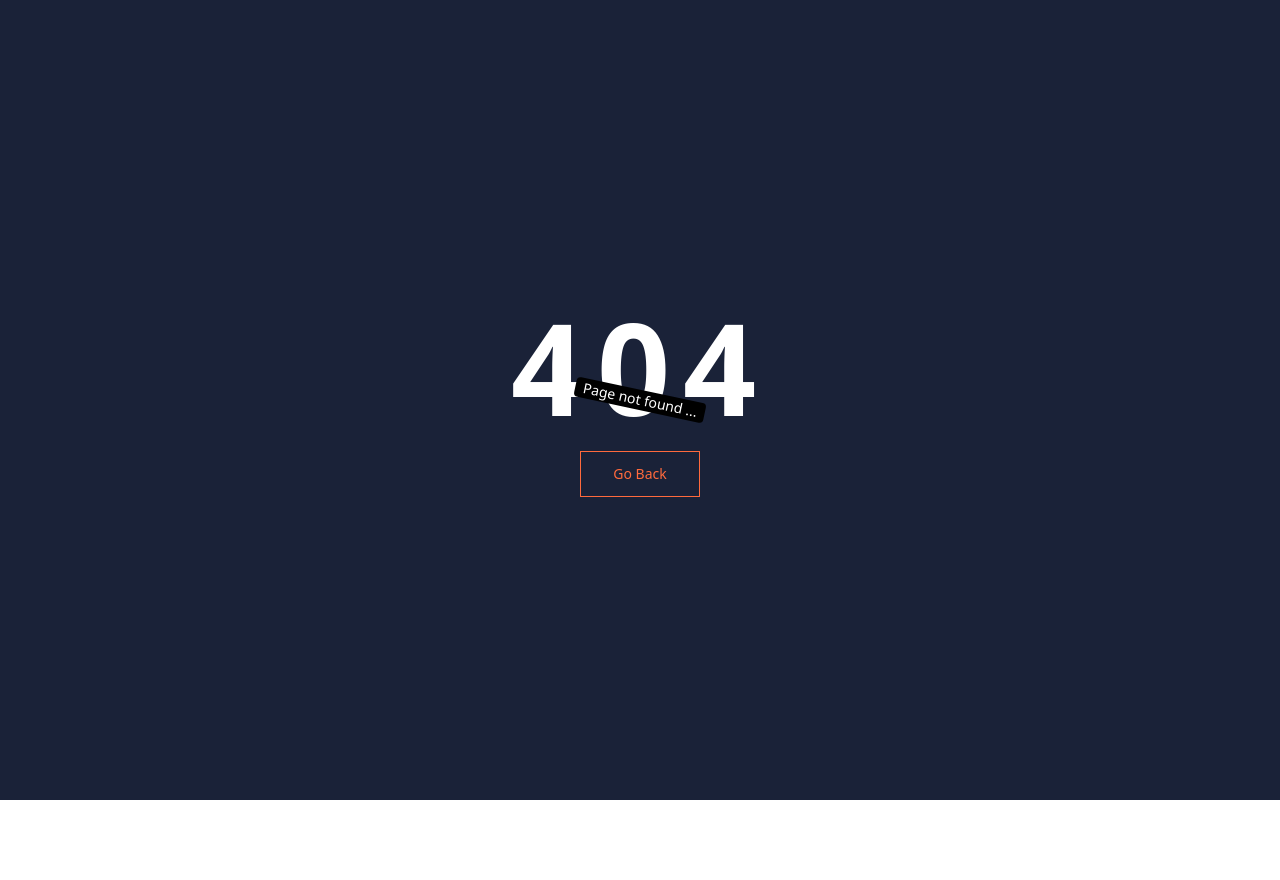
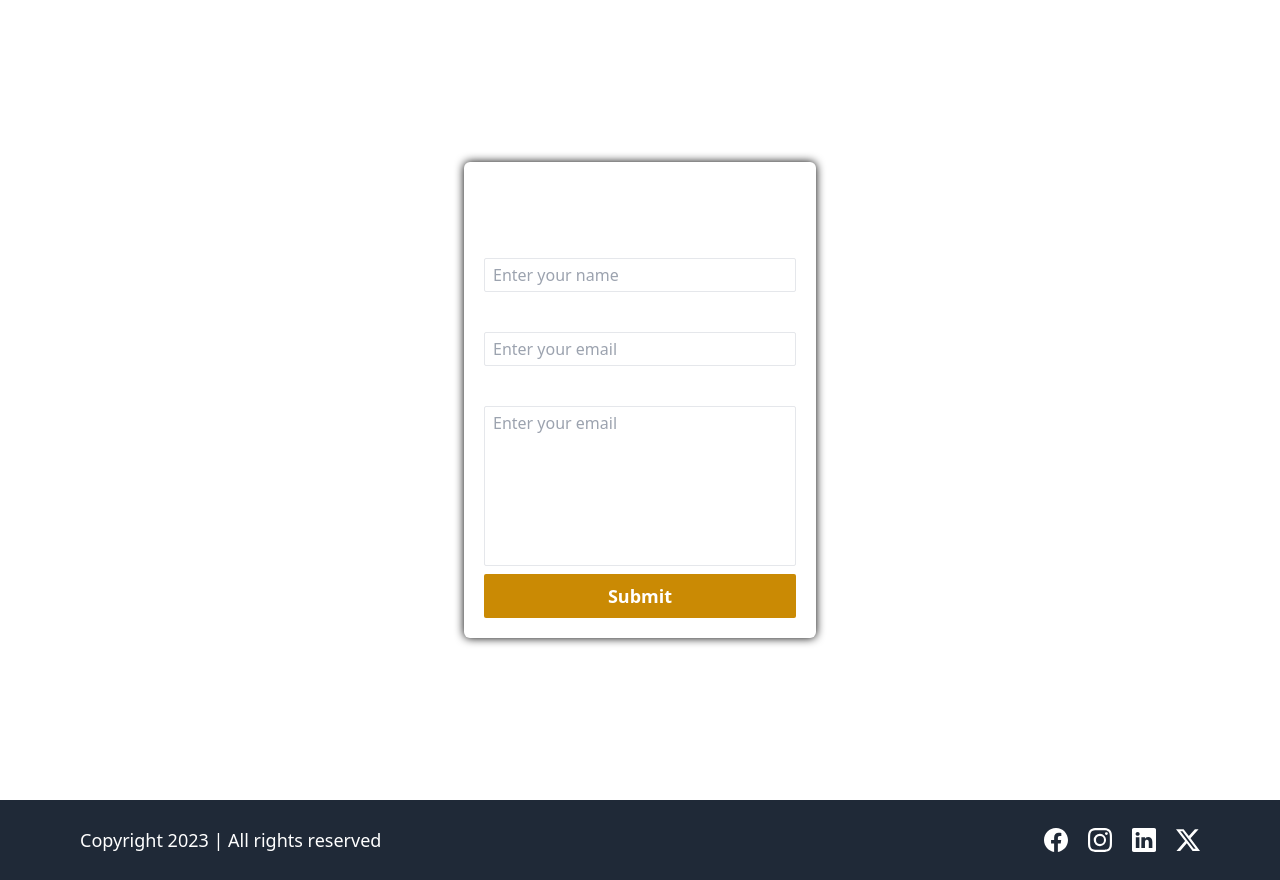
Before and after one commit to Patelnik248/E-LearningPlateform, a React (Vite) app: page /contact in a window 1280 px wide. Before the commit this address had no page. Before the commit the page ends 800 px from the top, so only its background shows below. Built offline with nearby package versions, Linux system fonts and the light colour scheme.

Commit message:
Contact us page Added

```diff
--- a/src/App.jsx
+++ b/src/App.jsx
@@ -6,6 +6,8 @@
 import Signup from './Pages/Signup';
 import Login from "./Pages/Login";
 import Courses from './Pages/Courses';
+import Contact from './Pages/Contact';
+
 function App() {
 
   return (
@@ -16,6 +18,8 @@
         <Route path='/login' element={<Login/>}/>
         <Route path="/signup" element={<Signup />} />
         <Route path="/courses" element={<Courses/>}></Route>
+        <Route path="/contact" element={<Contact/>}></Route>
+
         <Route path='*' element={<NotFound/>}></Route>
       </Routes>
 
--- a/src/Components/CourseCard.jsx
+++ b/src/Components/CourseCard.jsx
@@ -1,7 +1,7 @@
 
 function CourseCard({data}){
     return(
-        <div className="text-white w-[22rem] ml-7 h-[330px] shadow-lg rounded-lg cursor-pointer group overflow-hidden bg-zinc-700">
+        <div className="text-white w-[22rem] ml-7 h-[360px] shadow-lg rounded-lg cursor-pointer group overflow-hidden bg-zinc-700">
         <div className="overflow-hidden">
                 <img
                     className="h-48 p-2 ml-20 mt-2 rounded-tl-lg "
@@ -20,6 +20,10 @@
                         <span className="text-yellow-500 font-bold">Instructor : </span>
                         {data?.name}
                     </p>
+                    <p className="font-semibold">
+                        <span className="text-yellow-500 font-bold">Price : </span>
+                        {data?.price}
+                    </p>
                 </div>
             </div>
         </div>
--- /dev/null
+++ b/src/Helpers/regexMatcher.js
@@ -0,0 +1,7 @@
+export function isEmail(string) {
+    return string.match(/^(([^<>()[\]\\.,;:\s@"]+(\.[^<>()[\]\\.,;:\s@"]+)*)|.(".+"))@((\[[0-9]{1,3}\.[0-9]{1,3}\.[0-9]{1,3}\.[0-9]{1,3}\])|(([a-zA-Z\-0-9]+\.)+[a-zA-Z]{2,}))$/);
+}
+
+export function isValidPassword(string) {
+    return string.match(/^(?=.*[0-9])(?=.*[!@#$%^&*])[a-zA-Z0-9!@#$%^&*]{6,16}$/);
+}
--- a/src/Layout/HomeLayout.jsx
+++ b/src/Layout/HomeLayout.jsx
@@ -2,18 +2,12 @@
 import {AiFillCloseCircle} from "react-icons/ai";
 import { Link, useNavigate } from "react-router-dom";
 import Footer from "../Components/Footer";
-import { useDispatch, useSelector } from "react-redux";
 
 function HomeLayout({children}){
 
-    const dispatch = useDispatch();
     const navigate = useNavigate();
 
-    //for checking if user is logged in
-    // const isLoggedIn = useSelector((state) => state?.auth?.isLoggedIn);
     const isLoggedIn = false;
-    //for displaying the options according to role
-    const role = useSelector((state) => state?.auth?.role);
 
     function changeWidth(){
         const drawerSide = document.getElementsByClassName("drawer-side");
--- /dev/null
+++ b/src/Pages/Contact.jsx
@@ -0,0 +1,115 @@
+import toast from "react-hot-toast";
+import HomeLayout from "../Layout/HomeLayout";
+import { useState } from "react";
+import { isEmail } from "../Helpers/regexMatcher";
+
+
+function Contact(){
+
+    const [userInput, setUserInput] = useState({
+        name: "",
+        email: "",
+        message: "",
+    });
+
+    function handleInputChange(e) {
+        const {name, value} = e.target;
+        setUserInput({
+            ...userInput,
+            [name]: value
+        })
+    }
+
+    function onFormSubmit(e){
+        e.preventDefault();
+        if(!userInput.email || !userInput.name || !userInput.message) {
+            toast.error("All fields are mandatory");
+            return;
+        }
+
+        if(!isEmail(userInput.email)) {
+            toast.error("Invalid email");
+            return;
+        }
+
+        toast.success("Form submitted successfully");
+
+        setUserInput({
+            name: "",
+            email: "",
+            message: "",
+        });
+    }
+
+    return (
+        <HomeLayout>
+            <div className="flex items-center justify-center h-[100vh]">
+                <form
+                    noValidate
+                    onSubmit={onFormSubmit}
+                    className="flex flex-col items-center justify-center gap-2 p-5 rounded-md text-white shadow-[0_0_10px_black] w-[22rem]">
+
+                    <h1 className="text-3xl font-semibold">
+                        Contact Form
+                    </h1>
+
+                    <div className="flex flex-col w-full gap-1">
+                        <label htmlFor="name" className="text-xl font-semibold">
+                            Name
+                        </label>
+                        <input
+                            className="bg-transparent border px-2 py-1 rounded-sm"
+                            id="name"
+                            type="text"
+                            name="name"
+                            placeholder="Enter your name"
+                            onChange={handleInputChange}
+                            value={userInput.name}
+                        />
+
+                    </div>
+
+                    <div className="flex flex-col w-full gap-1">
+                        <label htmlFor="email" className="text-xl font-semibold">
+                            Email
+                        </label>
+                        <input
+                            className="bg-transparent border px-2 py-1 rounded-sm"
+                            id="email"
+                            type="email"
+                            name="email"
+                            placeholder="Enter your email"
+                            onChange={handleInputChange}
+                            value={userInput.email}
+                        />
+
+                    </div>
+
+                    <div className="flex flex-col w-full gap-1">
+                        <label htmlFor="message" className="text-xl font-semibold">
+                            Message
+                        </label>
+                        <textarea
+                            className="bg-transparent border px-2 py-1 rounded-sm resize-none h-40"
+                            id="message"
+                            name="message"
+                            placeholder="Enter your email"
+                            onChange={handleInputChange}
+                            value={userInput.message}
+                        />
+
+                    </div>
+                    <button type="submit"
+                        className="w-full bg-yellow-600 hover:bg-yellow-500 transition-all ease-in-out duration-300 rounded-sm py-2 font-semibold text-lg cursor-pointer"
+                    >
+                        Submit
+                    </button>
+
+                </form>
+            </div>
+
+        </HomeLayout>
+    );
+}
+
+export default Contact;
--- a/src/Pages/Signup.jsx
+++ b/src/Pages/Signup.jsx
@@ -1,16 +1,12 @@
 import { useState } from 'react';
 import { toast } from 'react-hot-toast';
 import { BsPersonCircle } from 'react-icons/bs';
-import { useDispatch } from 'react-redux';
-import { Link, useNavigate } from 'react-router-dom';
+import { Link } from 'react-router-dom';
+import { isEmail,isValidPassword } from '../Helpers/regexMatcher';
 
 import HomeLayout from '../Layout/HomeLayout';
 
 function Signup() {
-
-    const dispatch = useDispatch();
-    const navigate = useNavigate();
-
 
     const [previewImage, setPreviewImage] = useState("");
 
@@ -60,34 +56,33 @@
             return;
         }
         // checking valid email
-        if(!signupData.email.match(/^(([^<>()[\]\\.,;:\s@"]+(\.[^<>()[\]\\.,;:\s@"]+)*)|.(".+"))@((\[[0-9]{1,3}\.[0-9]{1,3}\.[0-9]{1,3}\.[0-9]{1,3}\])|(([a-zA-Z\-0-9]+\.)+[a-zA-Z]{2,}))$/)) {
+        if(!isEmail(signupData.email)) {
             toast.error("Invalid email id");
             return;
         }
         // checking password validation
-        if(!signupData.password.match(/^(?=.*[0-9])(?=.*[!@#$%^&*])[a-zA-Z0-9!@#$%^&*]{6,16}$/)) {
+        if(!isValidPassword(signupData.password)) {
             toast.error("Password should be 6 - 16 character long with atleast a number and special character");
             return;
         }
 
+        if(signupData.fullName.length >= 5 &&
+            isEmail(signupData.email) &&
+            isValidPassword(signupData.password)){
+
+                toast.success("User Created Successfully...")
+
+                setSignupData({
+                    fullName: "",
+                    email: "",
+                    password: "",
+                    avatar: ""
+                });
+
+                setPreviewImage("");
+        }
+
     }
-
-    // function onSubmit(){
-    //     if(signupData.fullName.length >= 5 &&
-    //         signupData.email.match(/^(([^<>()[\]\\.,;:\s@"]+(\.[^<>()[\]\\.,;:\s@"]+)*)|.(".+"))@((\[[0-9]{1,3}\.[0-9]{1,3}\.[0-9]{1,3}\.[0-9]{1,3}\])|(([a-zA-Z\-0-9]+\.)+[a-zA-Z]{2,}))$/)
-    //         && signupData.password.match(/^(?=.*[0-9])(?=.*[!@#$%^&*])[a-zA-Z0-9!@#$%^&*]{6,16}$/)){
-
-    //             // navigate("/");
-
-    //             setSignupData({
-    //                 fullName: "",
-    //                 email: "",
-    //                 password: "",
-    //                 avatar: ""
-    //             });
-    //         }
-    //     setPreviewImage("");
-    // }
 
     return (
         <HomeLayout>
@@ -150,7 +145,7 @@
                         />
                     </div>
 
-                    <button type="submit" className='mt-2 bg-yellow-600 hover:bg-yellow-500 transition-all ease-in-out duration-300 rounded-sm py-2 font-semibold text-lg cursor-pointer'>
+                    <button type="submit"  className='mt-2 bg-yellow-600 hover:bg-yellow-500 transition-all ease-in-out duration-300 rounded-sm py-2 font-semibold text-lg cursor-pointer'>
                         Create account
                     </button>
 
--- a/src/Redux/Slices/AuthSlice.js
+++ /dev/null
@@ -1,17 +0,0 @@
-
-import { createSlice } from "@reduxjs/toolkit";
-
-const initialState = {
-    isLoggedIn: localStorage.getItem('isLoggedIn') || false,
-    role: localStorage.getItem('role') || "",
-    data: localStorage.getItem('data') || {}
-};
-
-const authSlice = createSlice({
-    name: 'auth',
-    initialState,
-    reducers: {},
-});
-
-export const {} = authSlice.actions;
-export default authSlice.reducer;
--- a/src/Redux/store.js
+++ /dev/null
@@ -1,12 +0,0 @@
-import { configureStore } from "@reduxjs/toolkit";
-
-import AuthSliceReducer from "./Slices/AuthSlice";
-
-const store = configureStore({
-    reducer:{
-        auth: AuthSliceReducer
-    },
-    devTools:true
-});
-
-export default store;
--- a/src/main.jsx
+++ b/src/main.jsx
@@ -6,19 +6,15 @@
 import ReactDOM from 'react-dom/client';
 import { BrowserRouter } from 'react-router-dom';
 import { Toaster } from 'react-hot-toast';
-import { Provider } from 'react-redux';
 
 // component import
 import App from './App.jsx';
-import store from './Redux/store.js';
 
 ReactDOM.createRoot(document.getElementById('root')).render(
     <React.StrictMode>
-        <Provider store={store}>
             <BrowserRouter>
                 <App />
                 <Toaster/>
             </BrowserRouter>
-        </Provider>
     </React.StrictMode>
 )
```
Also changed, not shown: src/Constant/CourseCard.js (+23 -14 lines).
